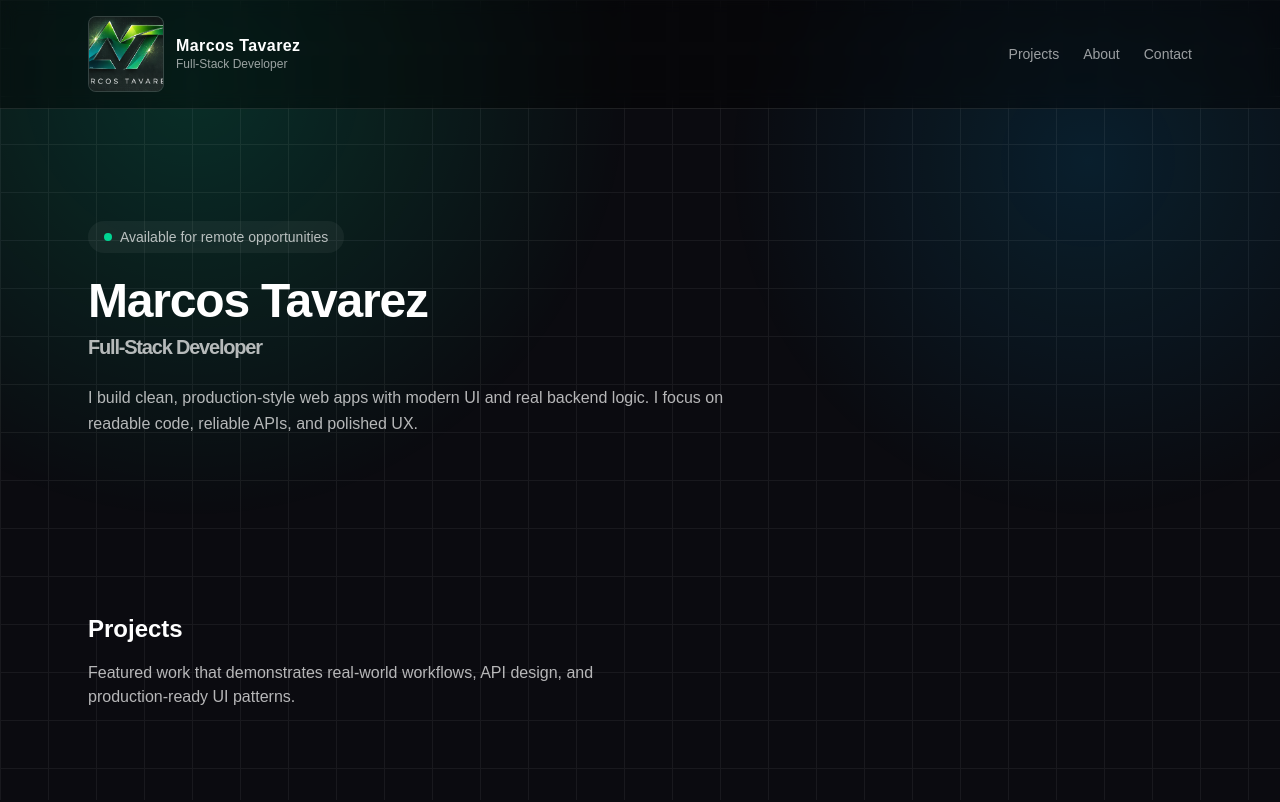
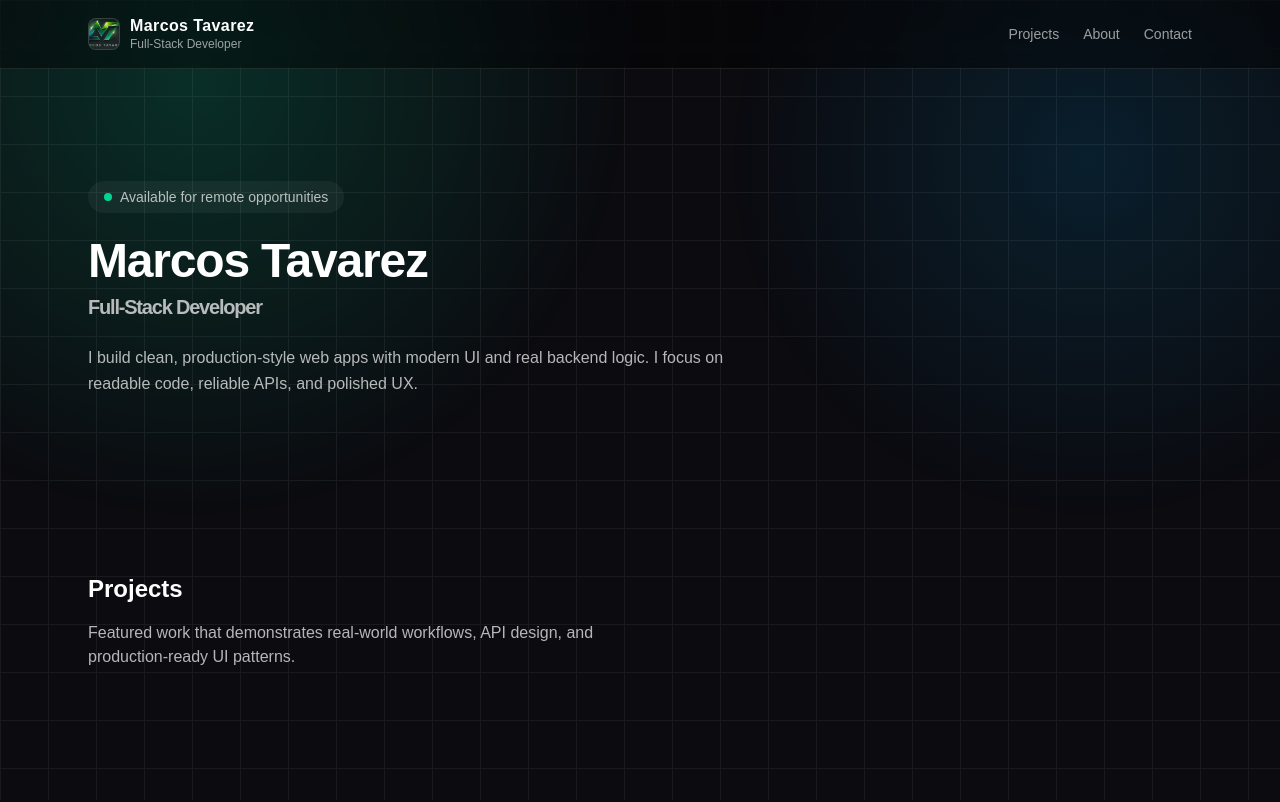
Before and after one commit to Mtavarez0625/portfolio-website, a Next.js app: page / in a window 1280 px wide. Shown: the top 802 px of the page. Built offline with nearby package versions, Linux system fonts and the light colour scheme.

Commit message:
Refine navbar logo sizing

```diff
--- a/components/TopBar.tsx
+++ b/components/TopBar.tsx
@@ -19,8 +19,8 @@ export default function TopBar({ active }: Props) {
       <div className="mx-auto max-w-6xl px-6 py-4 flex items-center justify-between">
 
         {/* LOGO + NAME */}
-        <Link href="/" className="flex items-center gap-3">
-          <div className="h-19 w-19 rounded-lg bg-white/10 border border-white/10 overflow-hidden">
+        <Link href="/" className="flex items-center gap-2.5">
+          <div className="h-8 w-8 rounded-lg bg-white/10 border border-white/10 overflow-hidden">
             <img
               src="/logo/mt-icon.png"
               alt="Marcos Tavarez logo"
```
